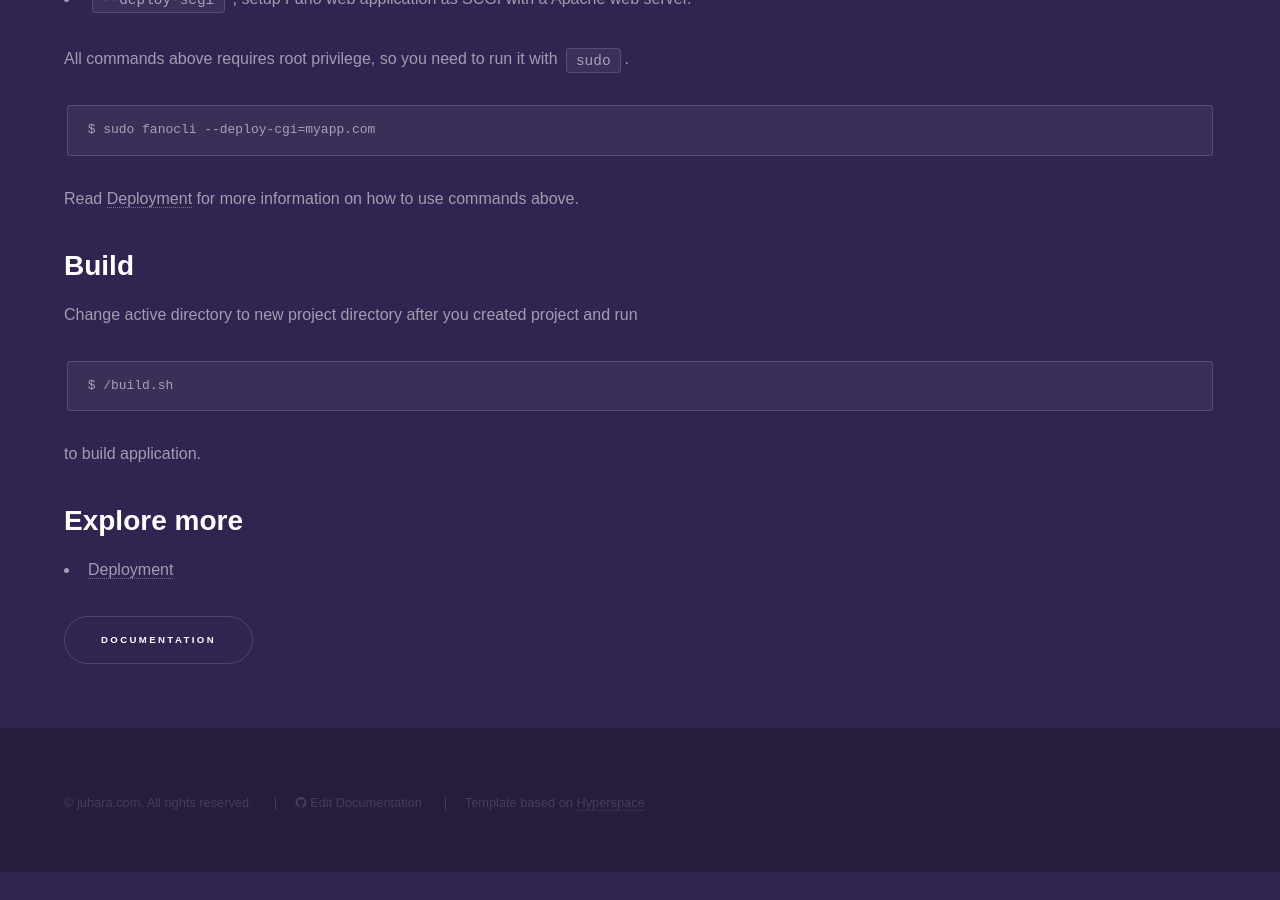
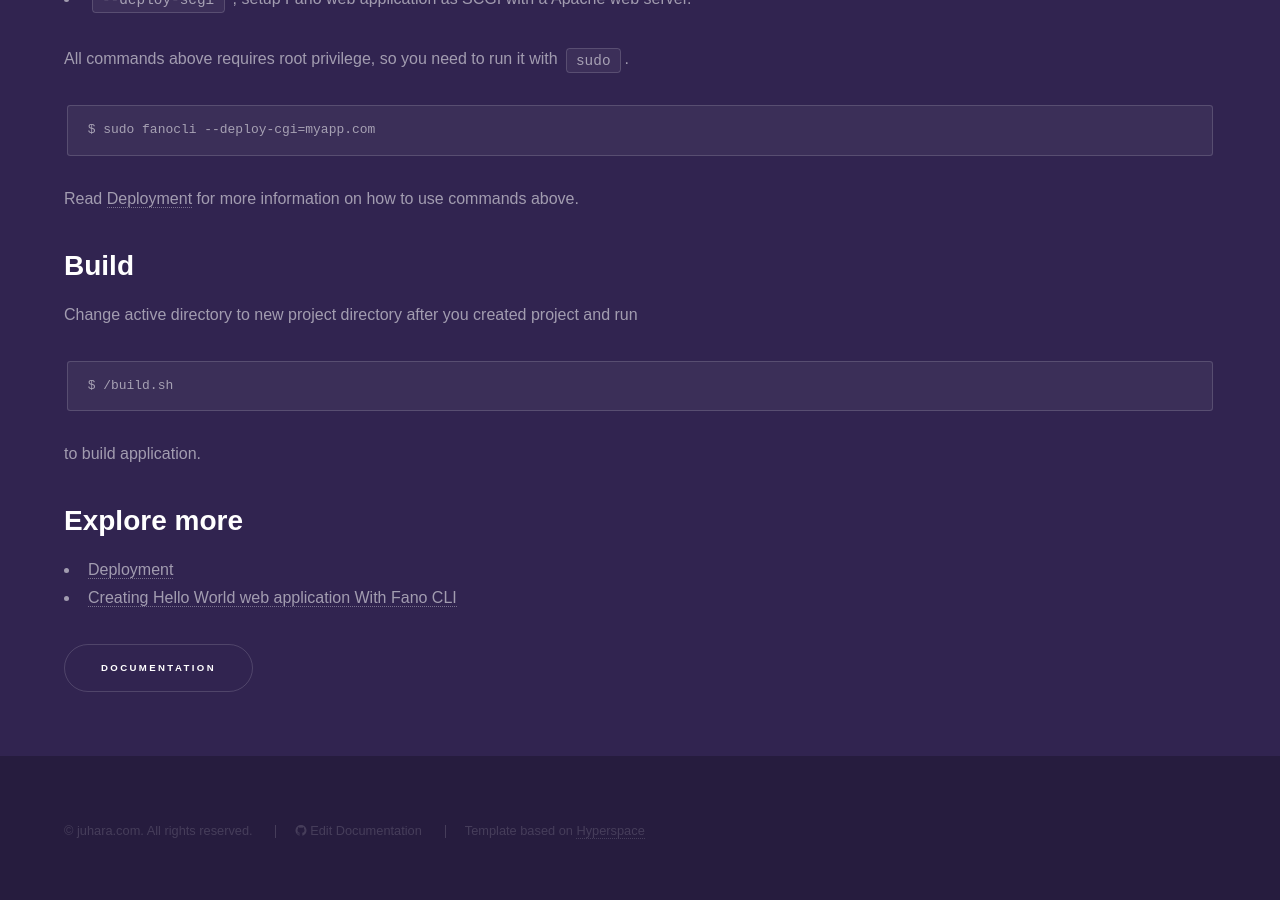
Before and after one commit to fanoframework/fanoframework.github.io, a Jekyll site: the page built from scaffolding-with-fano-cli/index.md, in a window 1280 px wide and 900 px high, scrolled down 6478 px. Built offline with Jekyll 4.4.1, drawn with Linux system fonts in a browser that asks for light colours; our own code applies the rules of GitHub Pages for plain Markdown files; before the commit the page ends 7350 px from its top, so only the background shows below that.

Commit message:
add link to hello world tutorial

```diff
--- a/scaffolding-with-fano-cli/index.md
+++ b/scaffolding-with-fano-cli/index.md
@@ -282,6 +282,7 @@ to build application.
 ## Explore more
 
 - [Deployment](/deployment)
+- [Creating Hello World web application With Fano CLI](/hello-world-application-with-fano-cli)
 
 <ul class="actions">
     <li><a href="/documentation" class="button">Documentation</a></li>
```
